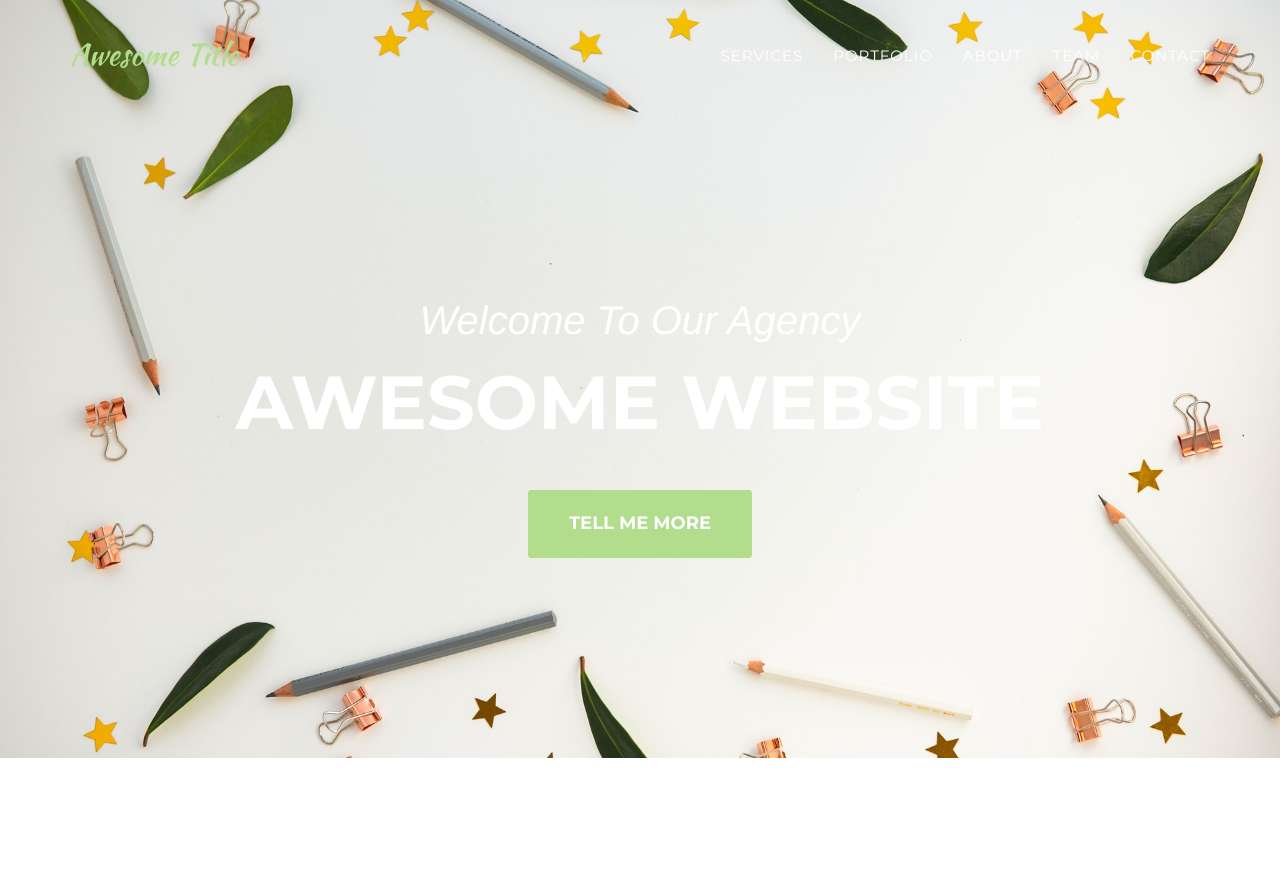
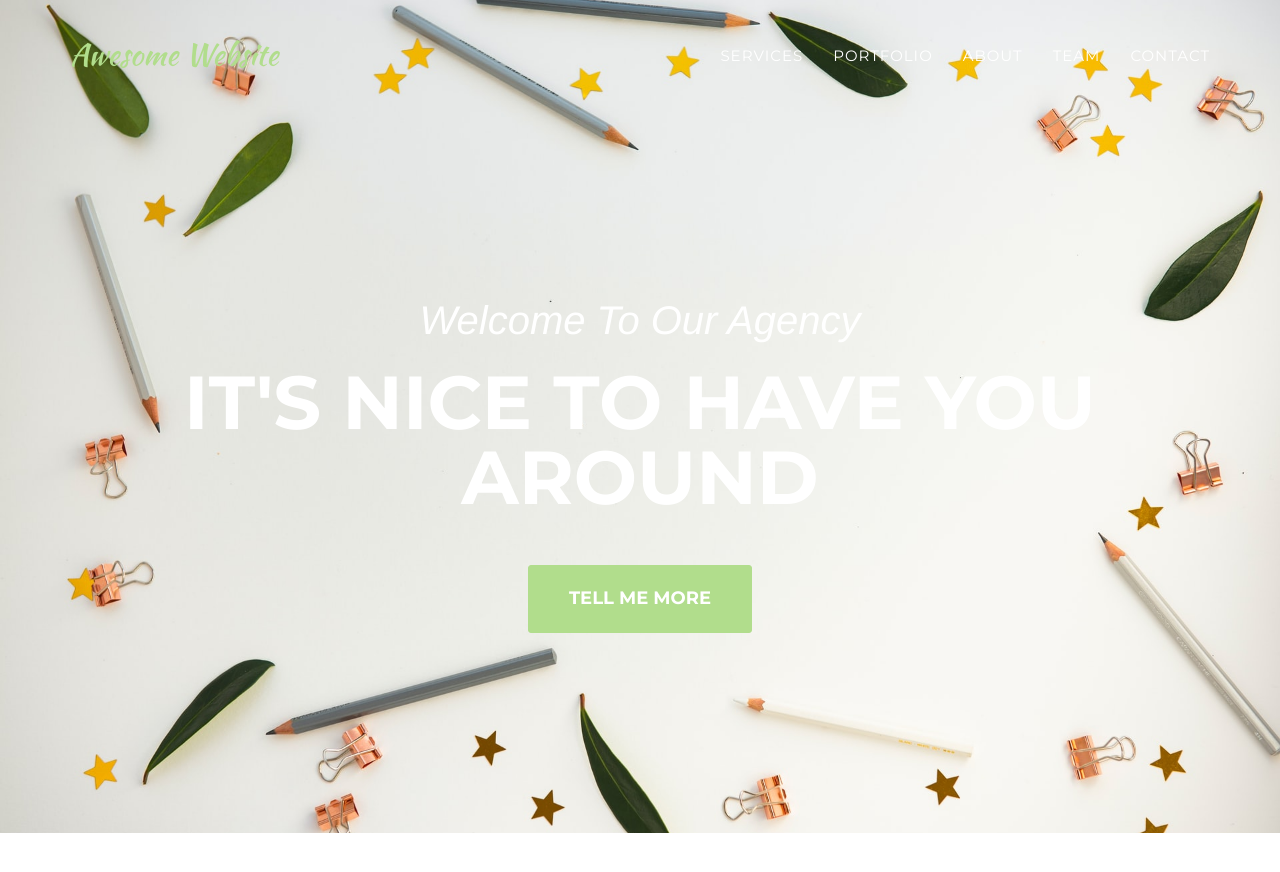
Before and after one commit to heydavid-dev/creating-a-new-website-189, a Jekyll site: the page built from index.html, in a window 1280 px wide and 900 px high. Shown: the top 872 px of the window. Built offline with Jekyll 4.4.1, drawn with Linux system fonts in a browser that asks for light colours; some web fonts are replaced; some of the changed text lies outside the part shown.

Commit message:
This commit is mostly about images

```diff
--- a/_config.yml
+++ b/_config.yml
@@ -3,9 +3,9 @@ baseurl: /creating-a-new-website-189
 
 # Site settings
 header_title: Welcome To Our Agency
-header_subtitle: Awesome Website
+header_subtitle: It's Nice to Have You Around
 
-title: Awesome Title
+title: Awesome Website
 email: your-email@domain.com
 description: "This is to create a new website"
 
```
